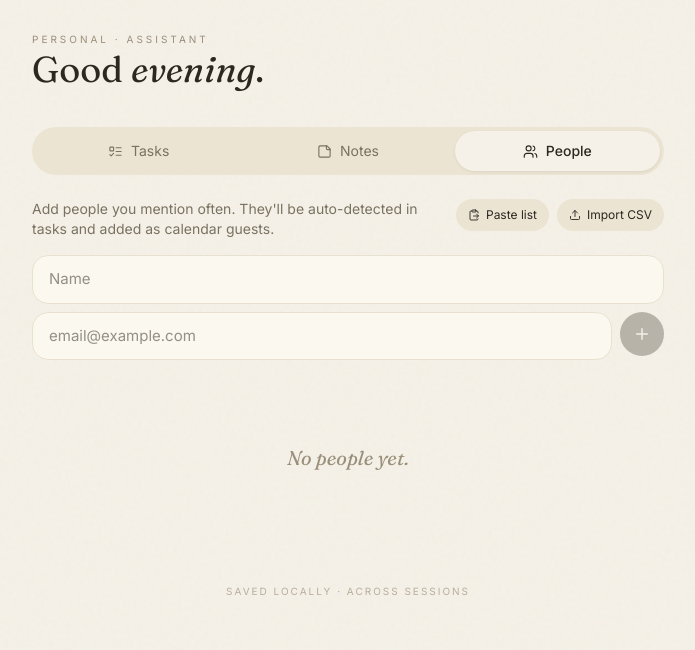
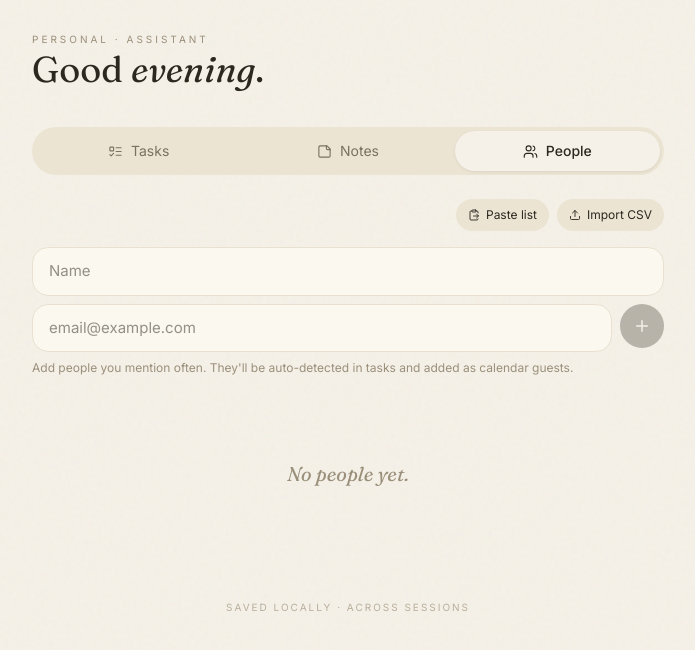
Before and after one commit to georgegoulianidis/personal-assistant, a React (Vite) app: page / in a window 1280 px wide. Both pictures are taken after a click on the button "People". Shown: the top 650 px of the page, without its empty margins (292-987 px from the left). Built offline with nearby package versions, Linux system fonts and the light colour scheme.

Commit message:
ux — demote People-tab helper text below the form.

```diff
--- a/src/App.jsx
+++ b/src/App.jsx
@@ -714,10 +714,7 @@ export default function App() {
                 <Check size={12} strokeWidth={2.5} /> Saved
               </div>
             )}
-            <div className="flex items-start justify-between gap-3 mb-4">
-              <p className="text-sm flex-1" style={{ color: "#7a7260" }}>
-                Add people you mention often. They'll be auto-detected in tasks and added as calendar guests.
-              </p>
+            <div className="flex items-start justify-end gap-3 mb-4">
               <div className="flex flex-wrap gap-2 justify-end flex-shrink-0">
                 {contacts.length > 0 && (
                   <button
@@ -787,6 +784,9 @@ export default function App() {
                   <Plus size={18} strokeWidth={2} />
                 </button>
               </div>
+              <p className="text-xs mt-2" style={{ color: "#9a8f7a" }}>
+                Add people you mention often. They'll be auto-detected in tasks and added as calendar guests.
+              </p>
             </div>
 
             {contacts.length > 3 && (
```
